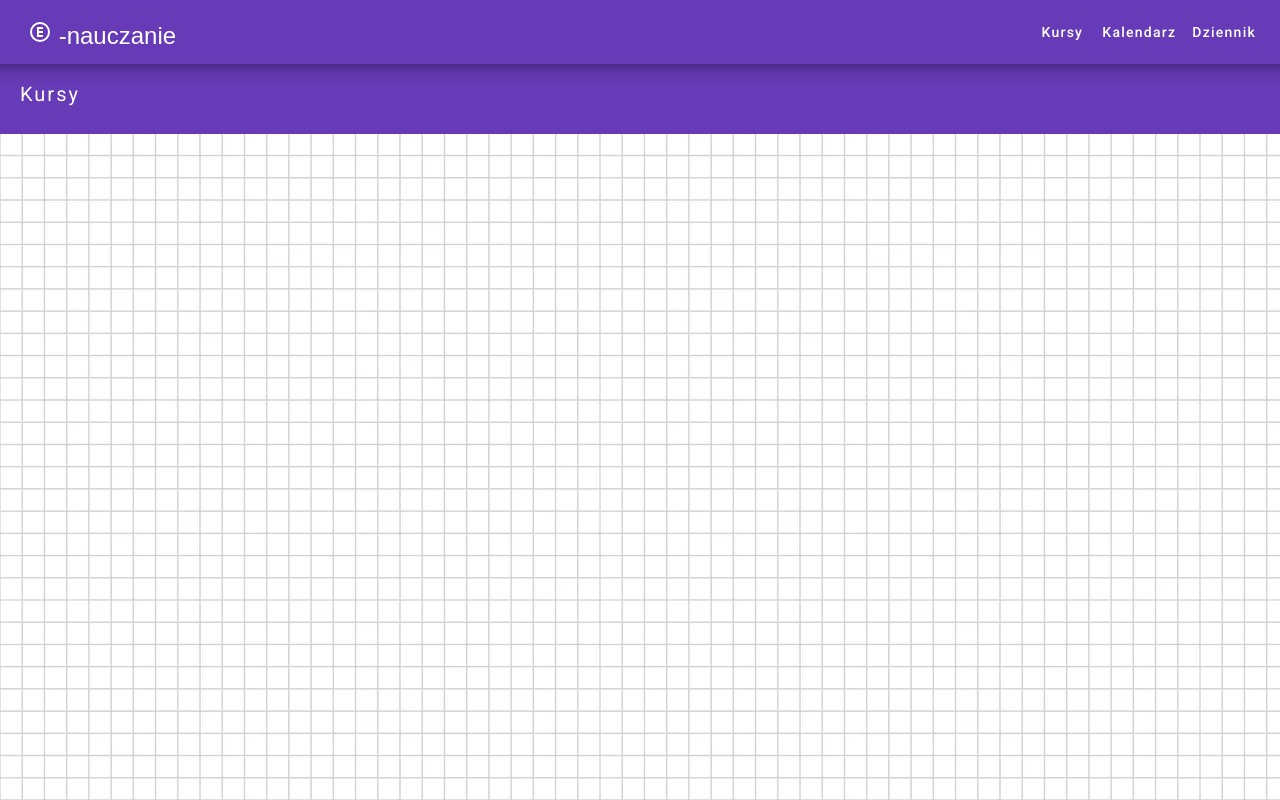
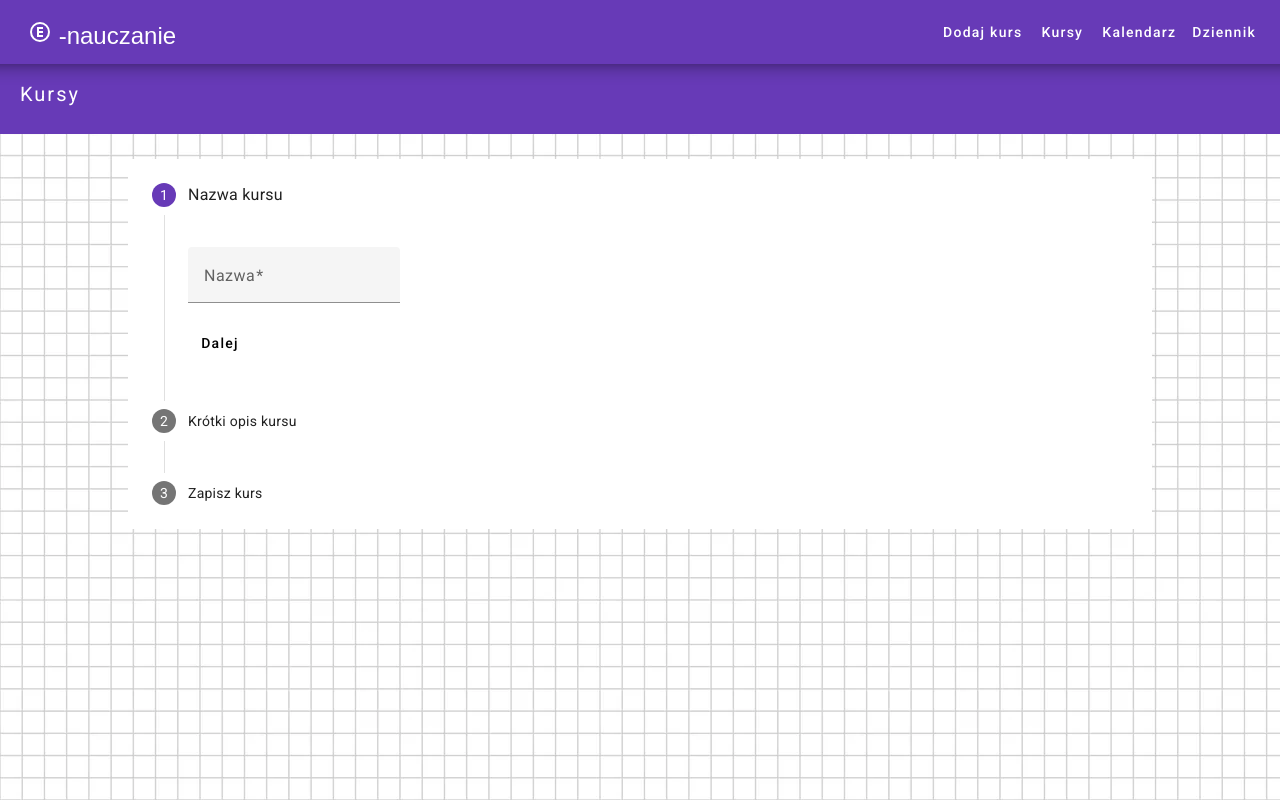
Before and after one commit to ada295/e-learning-frontend, an Angular app: page /dodaj-kurs in a window 1280 px wide. Before the commit this address led to /. Shown: the top 800 px of the page. Built offline with nearby package versions, Linux system fonts and the light colour scheme.

Commit message:
Added form for course

```diff
--- /dev/null
+++ b/src/app/add-course/add-course/add-course.component.css
@@ -0,0 +1,21 @@
+.step-wrapper {
+  width: 80%;
+  margin: 20px 10%;
+}
+
+.mat-stepper-vertical {
+  margin-top: 8px;
+}
+
+.mat-mdc-form-field {
+  margin-top: 16px;
+}
+
+.save-course {
+  background: rgba(103, 58, 183, 1);
+  color: white;
+}
+
+.save-course:hover{
+  background-color: rgba(103, 58, 183, 0.8);
+}
--- /dev/null
+++ b/src/app/add-course/add-course/add-course.component.html
@@ -0,0 +1,37 @@
+<div class="step-wrapper">
+  <mat-stepper orientation="vertical" [linear]="isLinear" #stepper>
+    <mat-step [stepControl]="firstFormGroup">
+      <form [formGroup]="firstFormGroup">
+        <ng-template matStepLabel>Nazwa kursu</ng-template>
+        <mat-form-field appearance="fill">
+          <mat-label>Nazwa</mat-label>
+          <input matInput placeholder="" formControlName="firstCtrl" required>
+        </mat-form-field>
+        <div>
+          <button mat-button matStepperNext>Dalej</button>
+        </div>
+      </form>
+    </mat-step>
+    <mat-step [stepControl]="secondFormGroup">
+      <form [formGroup]="secondFormGroup">
+        <ng-template matStepLabel>Krótki opis kursu</ng-template>
+        <mat-form-field appearance="fill">
+          <mat-label>Opis</mat-label>
+          <input matInput formControlName="secondCtrl" placeholder=""
+                 required>
+        </mat-form-field>
+        <div>
+          <button mat-button matStepperPrevious>Wróć</button>
+          <button mat-button matStepperNext>Dalej</button>
+        </div>
+      </form>
+    </mat-step>
+    <mat-step>
+      <ng-template matStepLabel>Zapisz kurs</ng-template>
+      <div>
+        <button mat-button class="save-course">Zapisz</button>
+        <button mat-button matStepperPrevious>Wróć</button>
+      </div>
+    </mat-step>
+  </mat-stepper>
+</div>
--- /dev/null
+++ b/src/app/add-course/add-course/add-course.component.ts
@@ -0,0 +1,22 @@
+import {Component} from '@angular/core';
+import {FormBuilder, Validators} from '@angular/forms';
+
+/**
+ * @title Stepper animations
+ */
+@Component({
+  selector: 'app-add-course',
+  templateUrl: './add-course.component.html',
+  styleUrls: ['./add-course.component.css']
+})
+export class AddCourseComponent {
+  firstFormGroup = this._formBuilder.group({
+    firstCtrl: ['', Validators.required],
+  });
+  secondFormGroup = this._formBuilder.group({
+    secondCtrl: ['', Validators.required],
+  });
+  isLinear = false;
+
+  constructor(private _formBuilder: FormBuilder) {}
+}
--- a/src/app/app-routing.module.ts
+++ b/src/app/app-routing.module.ts
@@ -4,8 +4,13 @@ import {CoursesComponent} from "./courses/courses.component";
 import {CourseDetailsComponent} from "./course-details/course-details.component";
 import {LessonsComponent} from "./lessons/lessons.component";
 import {ExamComponent} from "./exam/exam.component";
+import {AddCourseComponent} from "./add-course/add-course/add-course.component";
 
 const routes: Routes = [
+  {
+    path: 'dodaj-kurs',
+    component: AddCourseComponent
+  },
   {
     path: 'kursy',
     component: CoursesComponent
--- a/src/app/exam/exam.component.css
+++ b/src/app/exam/exam.component.css
@@ -31,9 +31,9 @@
 {
   margin-left: 7%;
   margin-right: 7%;
-  background-color: #ffd740;;
+  background-color: #ffd740;
   border: 1px solid black;
 }
 .finish-test-button:hover {
-  background-color: rgba(255, 215, 64, 0.9);
+  background-color: #ffd740;
 }
--- a/src/app/exam/exam.component.html
+++ b/src/app/exam/exam.component.html
@@ -44,6 +44,8 @@
     </div>
 
     <p>{{examAnswers[i].value | json}}</p>
+
+    <button (click)="nextQuestion()" mat-button class="next-question">Następne pytanie</button>
   </div>
 
   <button (click)="showConfirmation()" mat-button class="finish-test-button">Zakończ test</button>
--- a/src/app/exam/exam.component.ts
+++ b/src/app/exam/exam.component.ts
@@ -61,6 +61,10 @@ export class ExamComponent implements OnInit {
     );
   }
 
+  nextQuestion() {
+
+  }
+
   showConfirmation() {
     let decision = confirm('Czy na pewno chcesz zakończyć test?');
     if (decision) {
--- a/src/app/menu/menu.component.html
+++ b/src/app/menu/menu.component.html
@@ -5,6 +5,9 @@
       -nauczanie
     </button>
     <span class="example-spacer"></span>
+    <button mat-button routerLink="/dodaj-kurs">
+      Dodaj kurs
+    </button>
     <button mat-button routerLink="/kursy">
       Kursy
     </button>
```
Also changed, not shown: src/app/app.module.ts (+9 -1 lines).
